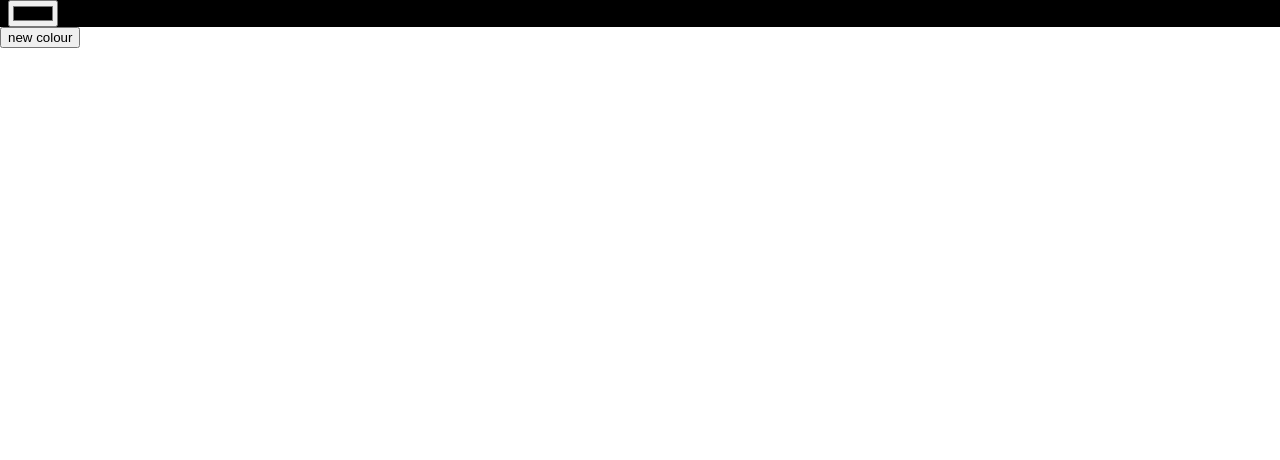
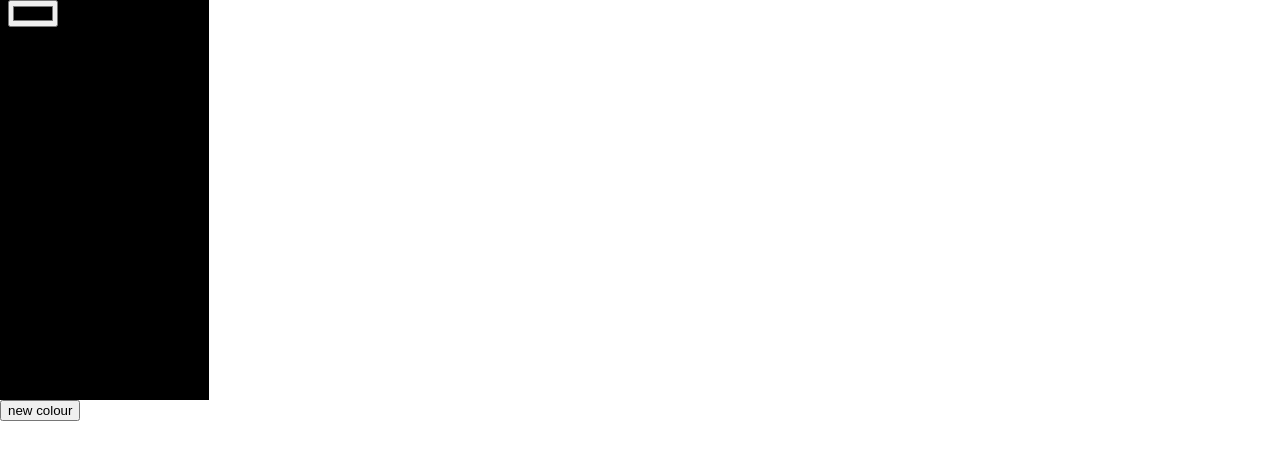
Before and after one commit to DerekPixel/colour-palette-picker, a React (Create React App) app: page / in a window 1280 px wide. Both pictures are taken after a click on the button "new colour". Shown: the top 460 px of the page. Built offline with nearby package versions, Linux system fonts and the light colour scheme.

Commit message:
added classnames

```diff
--- a/src/components/Colours.jsx
+++ b/src/components/Colours.jsx
@@ -13,8 +13,9 @@ const Colours = ({colour, setColour}) => {
   var colourDiv = colour.map((colourObj, i) => {
     return (
     <div
+      className='colour-column'
       style={{backgroundColor: `${colourObj.colour}`}}
-      key={colourObj.pos + colourObj.colour}
+      key={colourObj.pos}
     >
       {colourObj.pos}
       <input type="color" value={colourObj.colour} onChange={(e) => {handleChangeColour(e, colourObj.pos)}} />
@@ -23,7 +24,7 @@ const Colours = ({colour, setColour}) => {
   })
 
   return (
-    <div>
+    <div className='colours'>
       {colourDiv}
     </div>
   )
```
